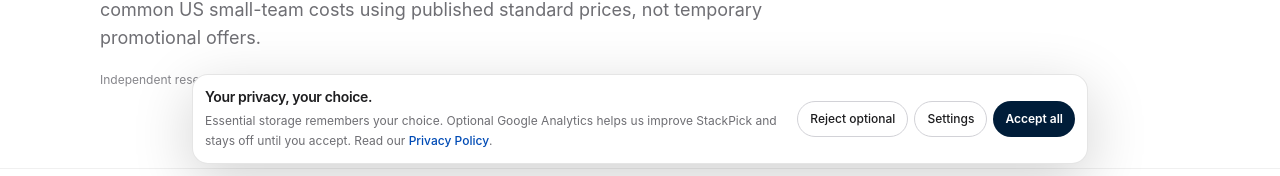
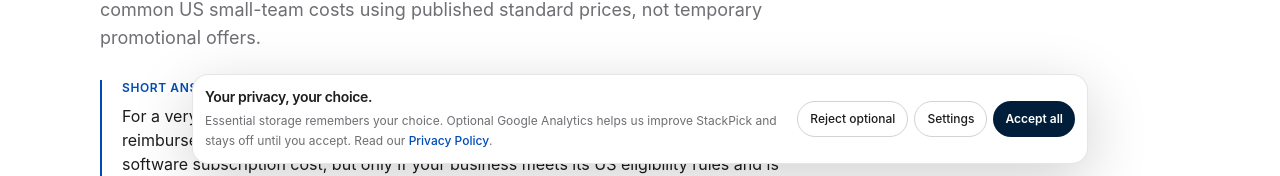
Before and after one commit to LinukaBandara/StackPick, a Next.js app: page /best/expense-management-software-pricing in a window 1280 px wide. Shown: the part 612-788 px from the top of the page. Built offline with nearby package versions, Linux system fonts and the light colour scheme; no server answers.

Commit message:
Add concise decision summary to software comparison guide

```diff
--- a/app/best/expense-management-software-pricing/page.tsx
+++ b/app/best/expense-management-software-pricing/page.tsx
@@ -21,6 +21,7 @@ export default function Page() {
     <ComparisonArticle
       title="Expense Management Software Pricing: What Small Teams Actually Pay"
       slug="expense-management-software-pricing"
+      quickAnswer="For a very small team, check Zoho Expense Free first. Compare Expensify against the exact reimbursement, approval and accounting integrations you need. Ramp can be attractive at no software subscription cost, but only if your business meets its US eligibility rules and is comfortable using its card and spend-management ecosystem. Calculate the cost for your actual team size."
       intro="Expense software can be priced per member, per active user, as part of an accounting subscription, or at no software charge for eligible card-based businesses. Comparing the headline price alone can mislead: receipt-scanning quotas, approval features, card requirements, and eligibility may matter more than the monthly total. This guide models common US small-team costs using published standard prices, not temporary promotional offers."
       pricingNote="Prices and plan details checked against the linked official vendor pages on November 7, 2026. US dollars, before tax. Prices can vary by billing term, account, region and promotions; confirm the checkout price and included features before subscribing. Ramp's $0 plan is not a universally available standalone receipt app: business eligibility and a corporate-spend workflow matter."
       tools={[
```
